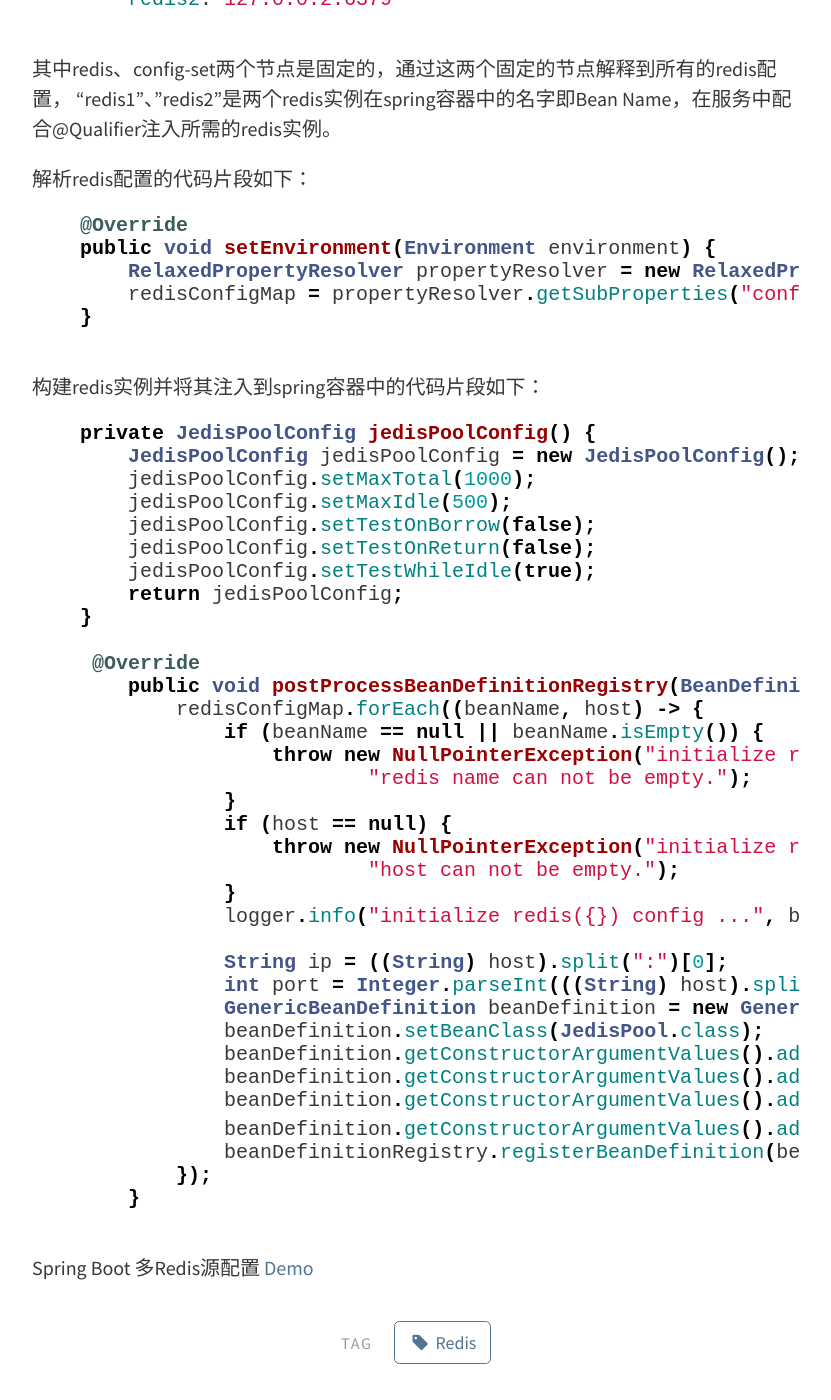
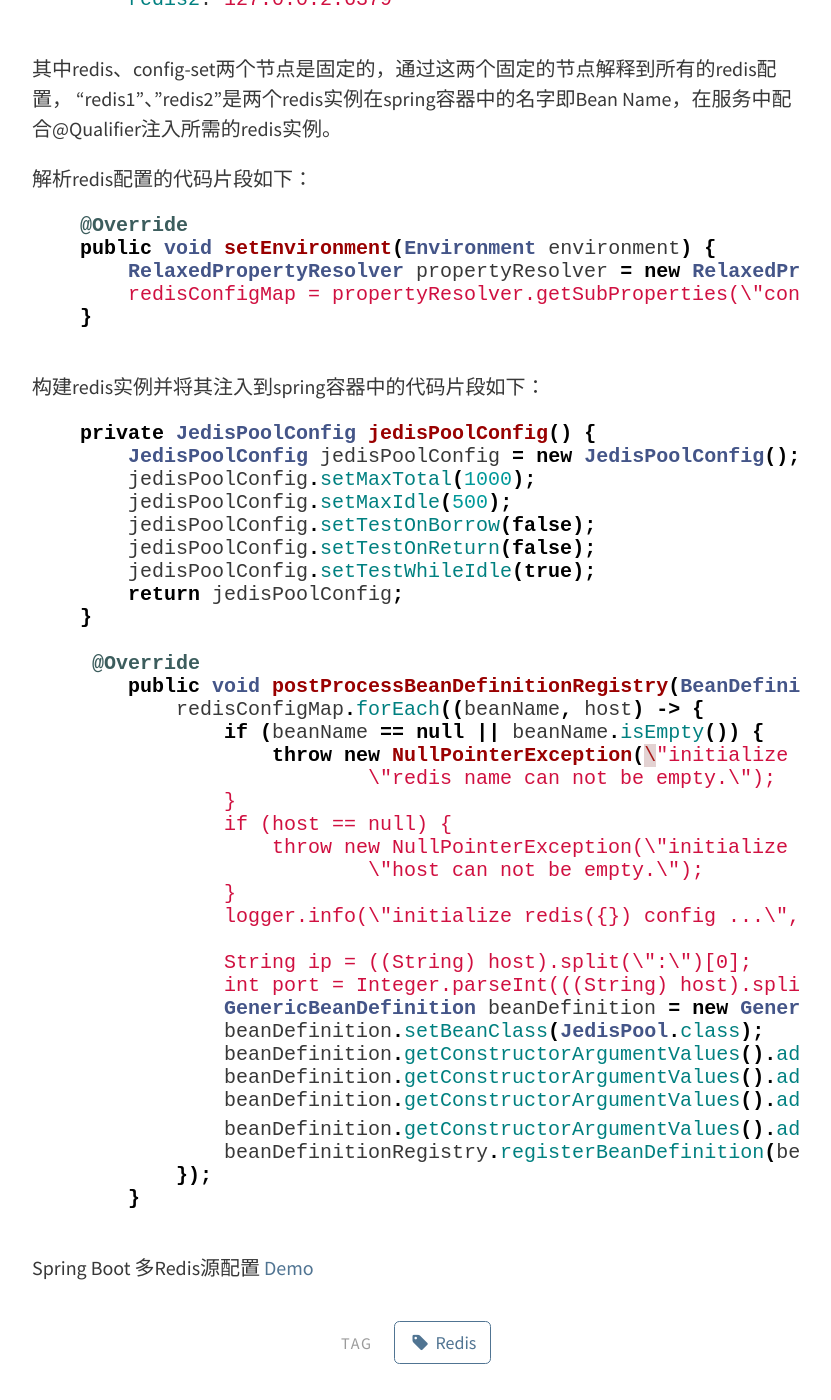
Before and after one commit to haodi/haodi.github.io, a Jekyll site: the page built from _posts/2017-11-19-spring-boot-redis-config.md, in a window 1280 px wide and 1400 px high, scrolled down 856 px. Shown: the whole window, without its empty margins (224-1055 px from the left). Built offline with Jekyll 4.4.1, drawn with Linux system fonts in a browser that asks for light colours.

Commit message:
Quote Escape

```diff
--- a/_posts/2017-11-19-spring-boot-redis-config.md
+++ b/_posts/2017-11-19-spring-boot-redis-config.md
@@ -25,16 +25,18 @@ tags: [Redis]
 "redis1"、"redis2"是两个redis实例在spring容器中的名字即Bean Name，在服务中配合@Qualifier注入所需的redis实例。
 
 解析redis配置的代码片段如下：
+
     {% highlight java %}
     @Override
     public void setEnvironment(Environment environment) {
-        RelaxedPropertyResolver propertyResolver = new RelaxedPropertyResolver(environment, "redis.");
-        redisConfigMap = propertyResolver.getSubProperties("config-set.");
+        RelaxedPropertyResolver propertyResolver = new RelaxedPropertyResolver(environment, \"redis.\");
+        redisConfigMap = propertyResolver.getSubProperties(\"config-set.\");
     }
     {% endhighlight %}
 
 
 构建redis实例并将其注入到spring容器中的代码片段如下：
+
     {% highlight java %}
     private JedisPoolConfig jedisPoolConfig() {
         JedisPoolConfig jedisPoolConfig = new JedisPoolConfig();
@@ -50,17 +52,17 @@ tags: [Redis]
         public void postProcessBeanDefinitionRegistry(BeanDefinitionRegistry beanDefinitionRegistry) throws BeansException {
             redisConfigMap.forEach((beanName, host) -> {
                 if (beanName == null || beanName.isEmpty()) {
-                    throw new NullPointerException("initialize redis configuration failed because " +
-                            "redis name can not be empty.");
+                    throw new NullPointerException(\"initialize redis configuration failed because \" +
+                            \"redis name can not be empty.\");
                 }
                 if (host == null) {
-                    throw new NullPointerException("initialize redis configuration failed because " +
-                            "host can not be empty.");
+                    throw new NullPointerException(\"initialize redis configuration failed because \" +
+                            \"host can not be empty.\");
                 }
-                logger.info("initialize redis({}) config ...", beanName);
+                logger.info(\"initialize redis({}) config ...\", beanName);
 
-                String ip = ((String) host).split(":")[0];
-                int port = Integer.parseInt(((String) host).split(":")[1]);
+                String ip = ((String) host).split(\":\")[0];
+                int port = Integer.parseInt(((String) host).split(\":\")[1]);
                 GenericBeanDefinition beanDefinition = new GenericBeanDefinition();
                 beanDefinition.setBeanClass(JedisPool.class);
                 beanDefinition.getConstructorArgumentValues().addIndexedArgumentValue(0, this.jedisPoolConfig());
```
